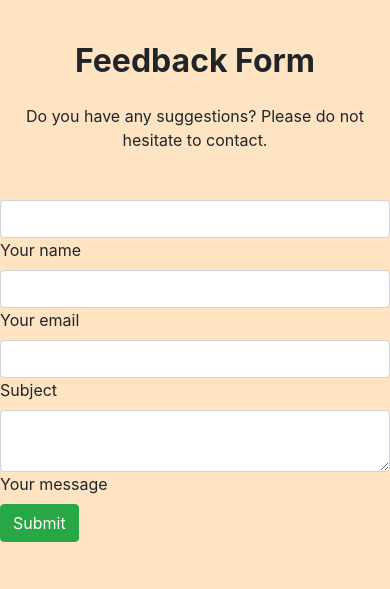
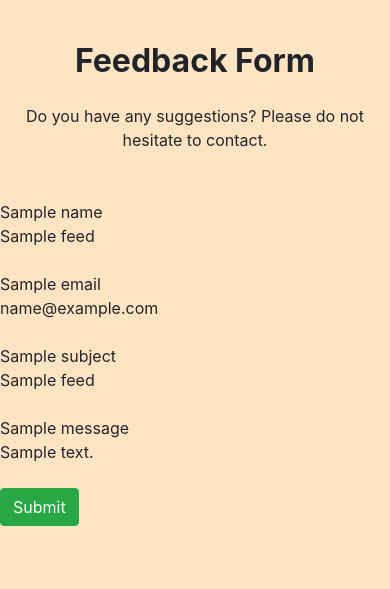
Before and after one commit to ABKumbhar/resume-live, a Django app: template accounts/templates/accounts/feedback.html in a window 390 px wide. Shown: the part 222-811 px from the top of the page. Run offline with Django 3.2, Linux system fonts and the light colour scheme; the template is opened without the code that fills it: most values are stand-ins (such as "Sample title", 1, 10 or a date in 2020); some libraries are stand-ins or nearby versions.

Commit message:
New changes for feedback

```diff
--- a/abcd/settings.py
+++ b/abcd/settings.py
@@ -120,7 +120,7 @@ USE_TZ = True
 
 # Static files (CSS, JavaScript, Images)
 # https://docs.djangoproject.com/en/3.0/howto/static-files/
-STATIC_ROOT = os.path.join(BASE_DIR,'staticfiles')
+STATIC_ROOT = os.path.join(BASE_DIR,'static')
 STATIC_URL = '/static/'
 STATICFILES_DIRS = [
     os.path.join(BASE_DIR, "static"),
--- a/accounts/templates/accounts/feedback.html
+++ b/accounts/templates/accounts/feedback.html
@@ -2,82 +2,104 @@
 {% block content %}
 
 <!--Section: Contact v.2-->
-<section class="mb-4">
+
 
     <!--Section heading-->
     <h2 class="h1-responsive font-weight-bold text-center my-4">Feedback Form</h2>
     <!--Section description-->
     <p class="text-center w-responsive mx-auto mb-5">Do you have any suggestions? Please do not hesitate to contact.
 
+
+
+
+
+            <form class="form-group"  method="POST">
+              {% csrf_token %}
+
+
                 <div class="row">
+                  <div class="col-sm-4">
+                    </div>
 
-        <!--Grid column-->
-        <div class="col-md-10 mb-md-0 mb-5">
-            <form id="contact-form" name="contact-form" action="mail.php" method="POST">
+                      <div class="col-sm-4">
+                         {{feed.name.label}}
+                       <br>
+                          {{feed.name}}
 
-                <!--Grid row-->
-                <div class="row">
+                      </div>
+                      <div class="col-sm-4">
+                        </div>
 
-                    <!--Grid column-->
-                    <div class="col-md-6">
-                        <div class="md-form mb-0">
-                            <input type="text" id="name" name="name" class="form-control">
-                            <label for="name" class="">Your name</label>
+
+                    <br>
+                    <div class="col-sm-4">
+                      </div>
+                      <div class="col-sm-4">
+
+
+                             {{feed.email.label}}
+                             <br>
+                              {{feed.email}}
+
+                      </div>
+                      <div class="col-sm-4">
+                        </div>
+
+
+
+
+                 <br>
+
+                <div class="col-sm-4">
+                  </div>
+                  <div class="col-sm-4">
+                      {{feed.subject.label}}
+                     <br>
+                           {{feed.subject}}
+                  </div>
+                  <div class="col-sm-4">
+                    </div>
+
+               <br>
+               <div class="col-sm-4">
+                 </div>
+                 <div class="col-sm-4">
+
+                         {{feed.message.label}}
+                         <br>
+                          {{feed.message}}
+                  </div>
+                  <div class="col-sm-4">
                   </div>
                   </div>
-                    <!--Grid column-->
 
-                    <!--Grid column-->
-                    <div class="col-md-6">
-                        <div class="md-form mb-0">
-                            <input type="text" id="email" name="email" class="form-control">
-                            <label for="email" class="">Your email</label>
+                <br>
+                <!--Grid row-->
+                <div class="row" >
+                   <div class="col-sm-4">
                   </div>
-                    </div>
-                    <!--Grid column-->
+                  <div class="col-sm-4">
+
+                  <input type="submit" name="submit" class="btn btn-success" onclick="popup()">
 
                </div>
-                <!--Grid row-->
-
-                <!--Grid row-->
-                <div class="row">
-                    <div class="col-md-12">
-                        <div class="md-form mb-0">
-                            <input type="text" id="subject" name="subject" class="form-control">
-                            <label for="subject" class="">Subject</label>
-                        </div>
-                    </div>
-                </div>
-                <!--Grid row-->
-
-                <!--Grid row-->
-                <div class="row">
-
-                    <!--Grid column-->
-                    <div class="col-md-12">
-
-                        <div class="md-form">
-                            <textarea type="text" id="message" name="message" rows="2" class="form-control md-textarea"></textarea>
-                            <label for="message">Your message</label>
-                        </div>
-
-                    </div>
-                </div>
-                <!--Grid row-->
-                <div class="row" >
-                   <div class="col-sm-4"
-                  <div class="card card-body">
-                  <input type="submit" name="submit" class="btn btn-success">
-                  </div>
+               <div class="col-sm-4">
               </div>
               </div>
           </form>
 
 
+<script type="text/javascript">
+  function popup() {
+    setTimeout(function(){ alert("Thanks for submitting feedback"); }, 3000);
+  }
+
+</script>
+
+<style >
+  .wid{
+size : 10px;}
+</style>
 
 
-
-    </div>
-
-</section>
 {% endblock %}
--- a/accounts/templates/accounts/login.html
+++ b/accounts/templates/accounts/login.html
@@ -70,7 +70,7 @@
 {color:white;}
 body
 {
-background-image: linear-gradient(bisque,white);}
+background-color: bisque;}
 </style>
 <script src="https://code.jquery.com/jquery-3.3.1.slim.min.js" integrity="sha384-q8i/X+965DzO0rT7abK41JStQIAqVgRVzpbzo5smXKp4YfRvH+8abtTE1Pi6jizo" crossorigin="anonymous"></script>
 <script src="https://cdnjs.cloudflare.com/ajax/libs/popper.js/1.14.7/umd/popper.min.js" integrity="sha384-UO2eT0CpHqdSJQ6hJty5KVphtPhzWj9WO1clHTMGa3JDZwrnQq4sF86dIHNDz0W1" crossorigin="anonymous"></script>
--- a/accounts/templates/accounts/register.html
+++ b/accounts/templates/accounts/register.html
@@ -77,7 +77,7 @@ var abc = document.getElementsByTagName('input');
 
 body
 {
-background-image: linear-gradient(bisque,white);}
+background-color: bisque;}
 </style>
 <script src="https://code.jquery.com/jquery-3.3.1.slim.min.js" integrity="sha384-q8i/X+965DzO0rT7abK41JStQIAqVgRVzpbzo5smXKp4YfRvH+8abtTE1Pi6jizo" crossorigin="anonymous"></script>
 <script src="https://cdnjs.cloudflare.com/ajax/libs/popper.js/1.14.7/umd/popper.min.js" integrity="sha384-UO2eT0CpHqdSJQ6hJty5KVphtPhzWj9WO1clHTMGa3JDZwrnQq4sF86dIHNDz0W1" crossorigin="anonymous"></script>
--- a/accounts/urls.py
+++ b/accounts/urls.py
@@ -15,7 +15,7 @@ urlpatterns = [
     path('about/',views.about),
     path('register/',views.register),
     path('accounts/login/',views.loginpage,name='login'),
-    path('feedback/',views.feedback),
+    path('feedback/',views.feedback,name='feedback'),
     path('myprojects/',views.myprojects),
     path('extracurricular/',views.extracurricular),
     path('reset_password/',auth_views.PasswordResetView.as_view(template_name='accounts/password_reset.html'),name="reset_password"),
```
Also changed, not shown: accounts/forms.py (+7 -0 lines), accounts/models.py (+8 -0 lines), accounts/views.py (+29 -3 lines), db.sqlite3. Lines whose indentation alone changed are shown as unchanged.
